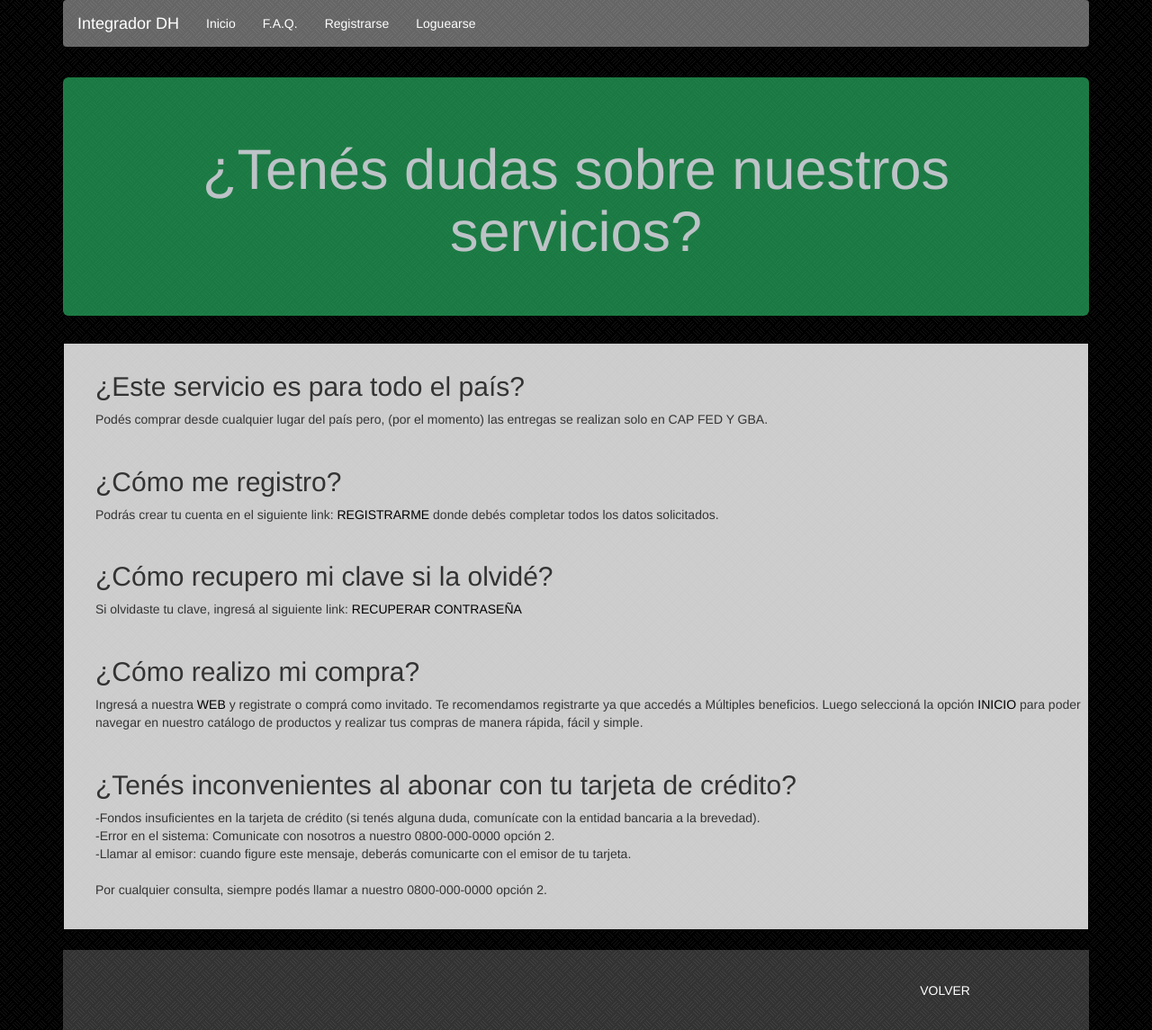
After one commit to bkavinoff/IntegradorDH, a PHP site: page /faq.php in a window 1280 px wide. The commit adds this page. Shown: the whole page at 90% size. Run offline with PHP 8.4, Linux system fonts and the light colour scheme.

Commit message:
agrego las faq's y modifique algunos detalles en hoja de estilos y el home

```diff
--- a/css/estilos.css
+++ b/css/estilos.css
@@ -91,7 +91,20 @@ div .comentario {
   padding: inherit;
   margin-bottom: 2%;
 }
+/******************<FAQ's>************/
+.faq-container{
+  list-style: none;
+  padding-left: 25px;
+  margin-bottom: 2%;
 
+
+}
+.faq-container a{
+  color: black;
+
+}
+
+/******************<FAQ's>************/
 label {
   text-align: right;
 }
--- /dev/null
+++ b/faq.php
@@ -0,0 +1,107 @@
+<!DOCTYPE html>
+<html>
+  <head>
+    <link rel="stylesheet" href="css/bootstrap.css">
+    <link rel="stylesheet" href="css/estilos.css">
+    <meta charset="utf-8">
+    <title>Preguntas frecuentes</title>
+  </head>
+  <body>
+
+<div class="container">
+      <!--//////////////<MENU SUPERIOR>///////////////-->
+      <nav class="navbar"><!--   navbar-inverse  -->
+          <div class="container">
+            <div class="navbar-header">
+              <a class="navbar-brand" href="#">Integrador DH</a>
+            </div>
+            <div class="navbar-collapse collapse">
+              <ul class="nav navbar-nav">
+                <li class="active"><a href="#">Inicio</a></li>
+                <li><a href="faq.php">F.A.Q.</a></li>
+                <li><a href="registro.php">Registrarse</a></li>
+                <li><a href="ingresar.php">Loguearse</a></li>
+              </ul>
+            </div>
+          </div>
+        </nav>
+      <!--//////////////</MENU SUPERIOR>///////////////-->
+
+      <!--//////////////<CABECERA>///////////////-->
+      <div class="main-header">
+        <div class="jumbotron text-center">
+          <h1>¿Tenés dudas sobre nuestros servicios?</h1>
+        </div>
+        </div>
+
+      <!--//////////////<CABECERA>///////////////-->
+
+
+      <!--//////////////<CONTENIDO>///////////////-->
+    <div class="container-fluid producto faq-container">
+
+      <div class="row">
+        <div class="faq-container display-answer " >
+          <h2>¿Este servicio es para todo el país?</h2>
+          <p>Podés comprar desde cualquier lugar del país pero, (por el momento) las entregas se realizan solo en CAP FED Y GBA.</p>
+        </div>
+      </div>
+
+      <div class="row">
+        <div class="faq-container display-answer " >
+          <h2>¿Cómo me registro?</h2>
+          <p>Podrás crear tu cuenta en el siguiente link: <a href="registro.php">REGISTRARME</a> donde debés completar todos los datos solicitados.</p>
+        </div>
+      </div>
+      <div class="row">
+        <div class=" faq-container display-answer">
+        <h2>¿Cómo recupero mi clave si la olvidé?</h2>
+        <p>Si olvidaste tu clave, ingresá al siguiente link: <a href="#OlvidasteCotnraseña">RECUPERAR CONTRASEÑA</a> </p>
+        </div>
+      </div>
+
+      <div class="row">
+        <div class=" faq-container display-answer">
+        <h2>¿Cómo realizo mi compra?</h2>
+        <p>Ingresá a nuestra <a href="index.php">WEB</a> y registrate o comprá como invitado. Te recomendamos registrarte ya que accedés a Múltiples beneficios.
+          Luego seleccioná la opción <a href="index.php">INICIO</a> para poder navegar en nuestro catálogo de productos y realizar tus compras de manera rápida, fácil y simple.</p>
+        </div>
+      </div>
+      <div class="row">
+        <div class=" faq-container display-answer">
+        <h2>¿Tenés inconvenientes al abonar con tu tarjeta de crédito?</h2>
+          <p>-Fondos insuficientes en la tarjeta de crédito (si tenés alguna duda, comunícate con la entidad bancaria a la brevedad).<br>
+            -Error en el sistema: Comunicate con nosotros a nuestro 0800-000-0000 opción 2. <br>
+            -Llamar al emisor: cuando figure este mensaje, deberás comunicarte con el emisor de tu tarjeta. <br>
+            <br>
+            Por cualquier consulta, siempre podés llamar a nuestro 0800-000-0000 opción 2.</p>
+
+        </div>
+      </div>
+
+    </div>
+
+    <!--//////////////<CONTENIDO>///////////////-->
+
+
+      <!--//////////////<FOOTER>///////////////-->
+    <div class="container-fluid footer">
+ 	 			<footer>
+ 					<div class="container2">
+ 		 			 <div class="row">
+ 		 				 <div class="col-lg-10 col-md-10 col-xs-10">
+ 		  		   		<p class = "espacio"></p>
+ 		  				</div>
+ 		 			 	<div class="col-lg-2 col-md-2 col-xs-2">
+ 		 		   		<a class = "active" href="index.php" target="INICIO">VOLVER </a>
+ 		 				</div>
+ 		 			</div>
+ 		 		</div>
+ 	 			</footer>
+      </div>
+        <!--//////////////<FOOTER>///////////////-->
+
+</div>
+
+  </body>
+</html>
--- a/index.php
+++ b/index.php
@@ -17,7 +17,7 @@
             <div class="navbar-collapse collapse">
               <ul class="nav navbar-nav">
                 <li class="active"><a href="#">Inicio</a></li>
-                <li><a href="#faq">F.A.Q.</a></li>
+                <li><a href="faq.php">F.A.Q.</a></li>
                 <li><a href="registro.php">Registrarse</a></li>
                 <li><a href="ingresar.php">Loguearse</a></li>
               </ul>
@@ -80,10 +80,10 @@
       </div>
       <!--//////////////<CONTENIDO>///////////////-->
 
-      <!--//////////////<FOOTER>///////////////-->
+    <!--//////////////</FOOTER>///////////////-->
       <div class="container-fluid footer">
             <footer>
-              <p class="text-center">&copy; Copyright 2017  Andres Barrios - Brian Kavinoff - Sebastian Portela</p>
+              <p class="text-center">&copy; Copyright 2017  Andres Barrios - Brian Kavinoff - Javier Portela</p>
             </footer>
       </div>
     </div>
```
